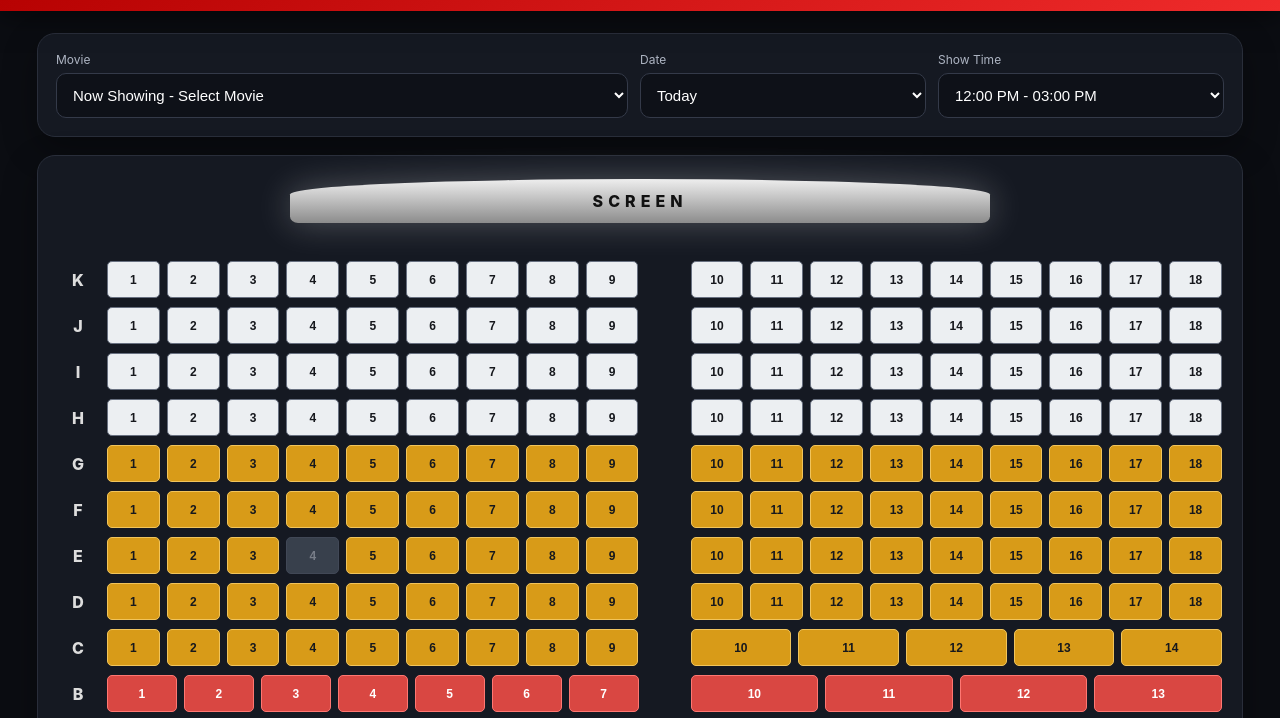
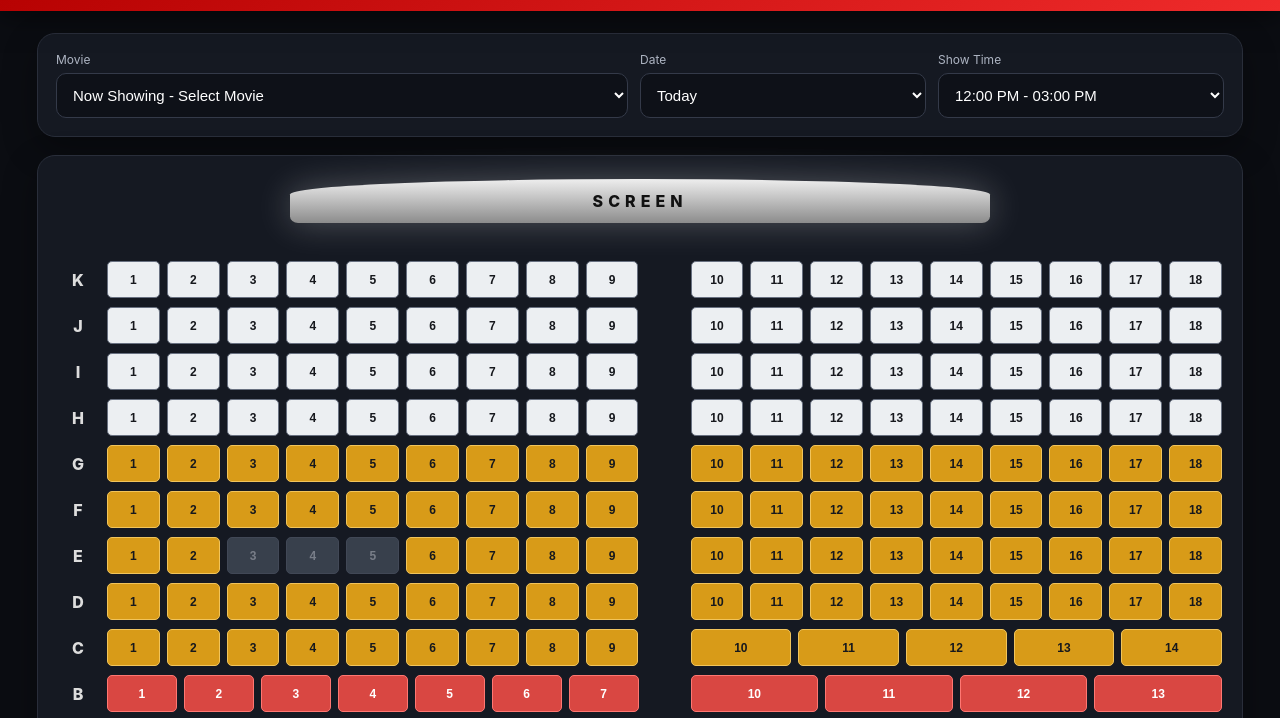
Before and after one commit to RudraxCinemaUna/Rudrax--cinema-una, a plain HTML site: page index.html in a window 1280 px wide. Shown: the part 70-788 px from the top of the page. Drawn offline with Linux system fonts and the light colour scheme.

Commit message:
Update index.html

```diff
--- a/index.html
+++ b/index.html
@@ -132,7 +132,7 @@ const layout=[
 ];
 const seating=document.getElementById('seating');
 const selected=new Map();
-const booked=new Set(['E4','','','','','','','','','','','','']);
+const booked=new Set(['E4','E3','E5','','','','','','','','','','']);
 
 function makeSide(row,type,count,start){
   const side=document.createElement('div');
```
